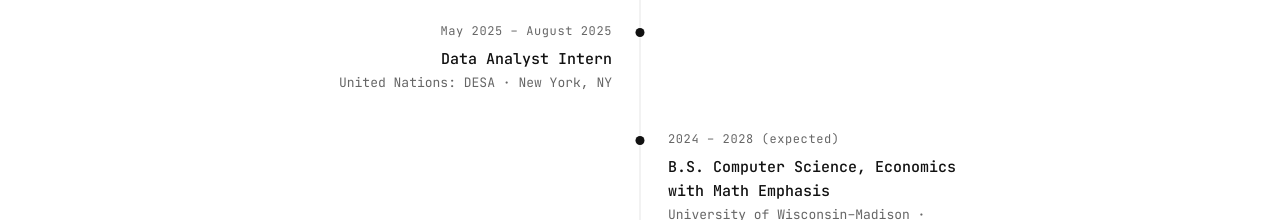
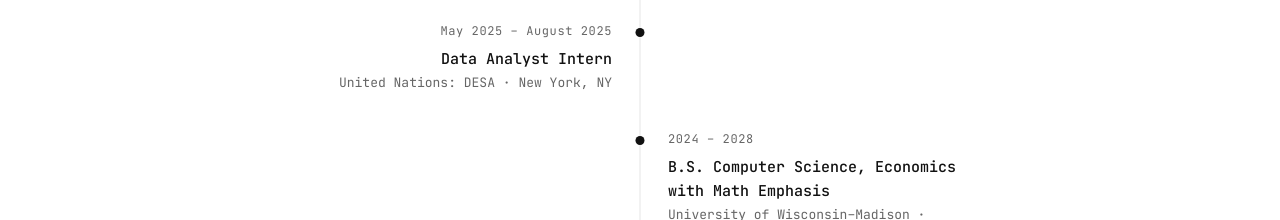
Before and after one commit to pradyunbachu/Portfolio-Website, a React (Vite) app: page / in a window 1280 px wide. Shown: the part 1980-2200 px from the top of the page. Built offline with nearby package versions, Linux system fonts and the light colour scheme.

Commit message:
Remove expected qualifier from graduation date

```diff
--- a/src/data/content.js
+++ b/src/data/content.js
@@ -44,7 +44,7 @@ export const experience = [
   {
     title: "B.S. Computer Science, Economics with Math Emphasis",
     org: "University of Wisconsin–Madison",
-    date: "2024 – 2028 (expected)",
+    date: "2024 – 2028",
     location: "Madison, WI",
   },
   {
```
